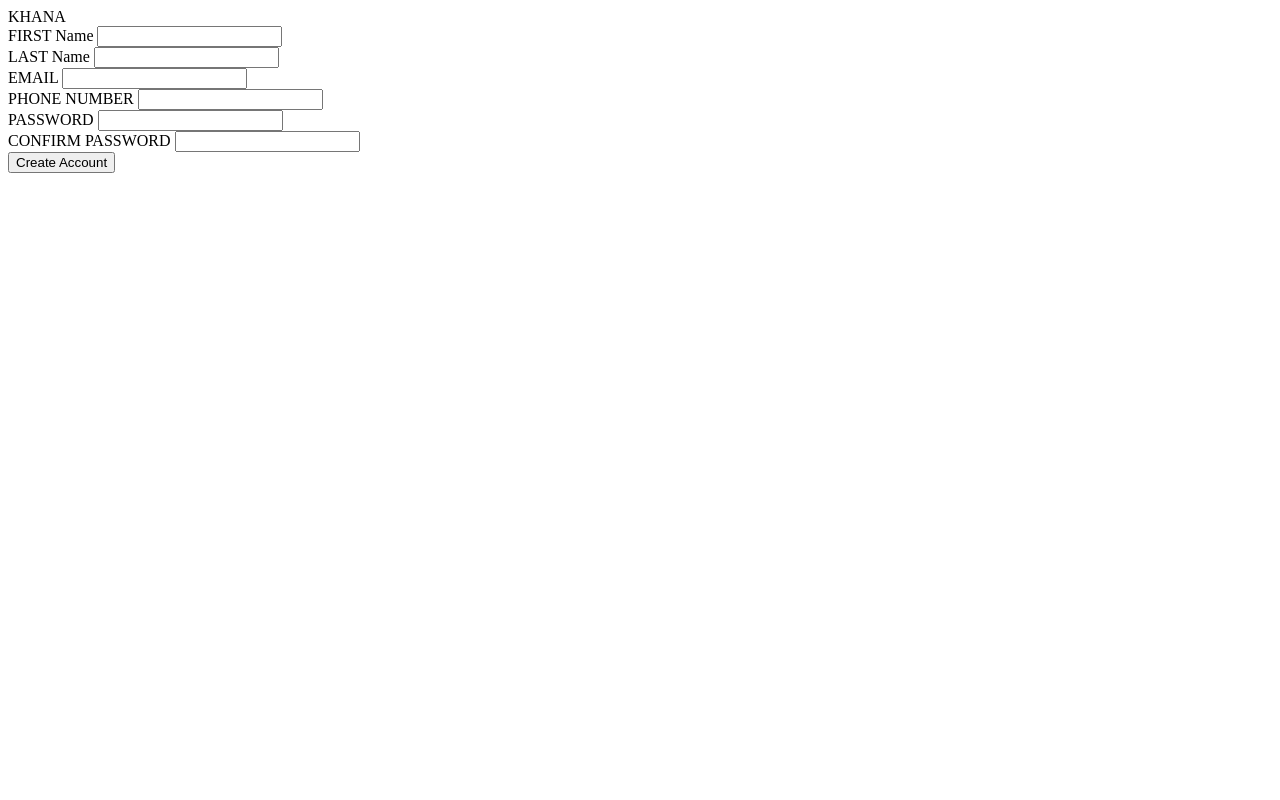
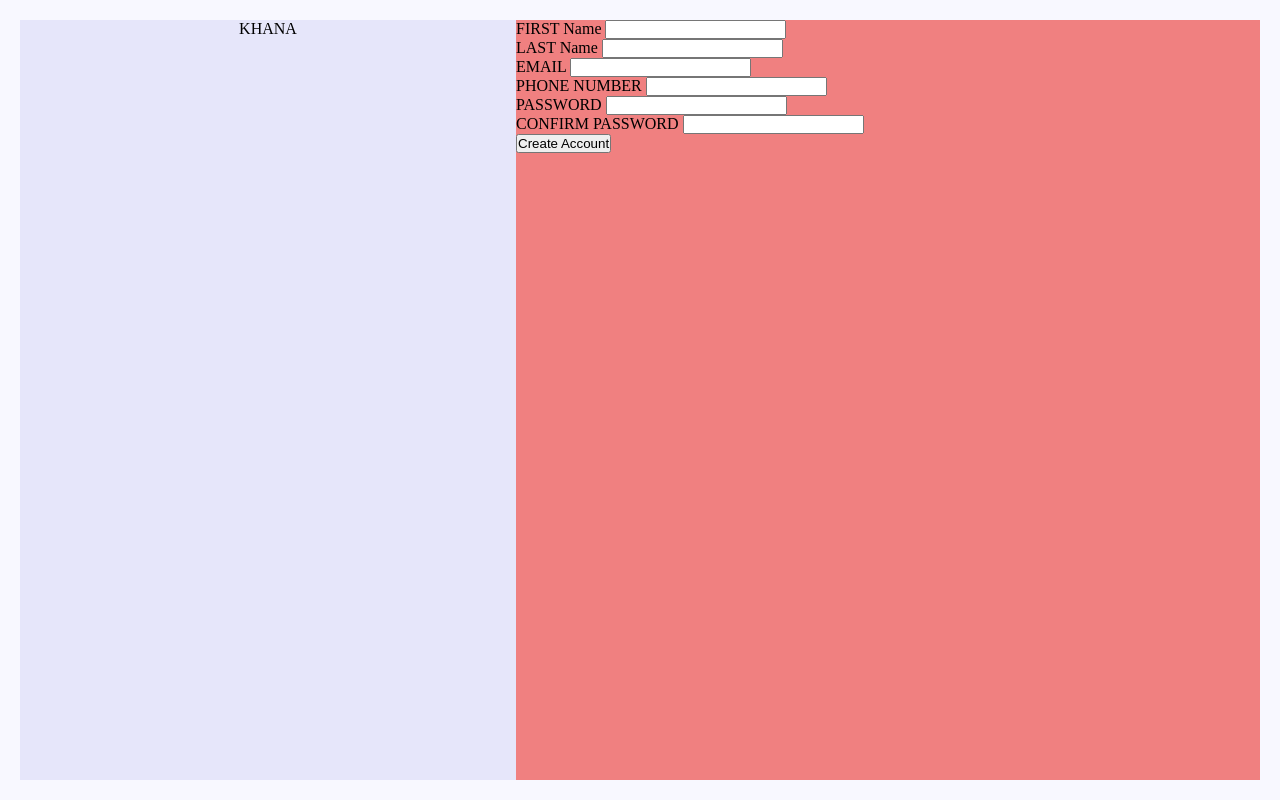
Before and after one commit to NishanBhattarai327/Sign-Up-Form, a plain HTML site: page index.html in a window 1280 px wide. Drawn offline with Linux system fonts and the light colour scheme.

Commit message:
Add style to the html skeleton

```diff
--- /dev/null
+++ b/css/style.css
@@ -0,0 +1,21 @@
+* {
+	margin: 0;
+	padding: 0;
+	box-sizing: border-box;
+}
+.container {
+	display: grid;
+	grid-template-columns: 1fr 1.5fr;
+	background: ghostwhite;
+	padding: 20px;
+	width: 100vw;
+	height: 100vh;
+}
+
+.left-side {
+	background: lavender;
+	text-align: center;
+}
+.right-side {
+	background: lightcoral;
+}
--- a/index.html
+++ b/index.html
@@ -4,14 +4,16 @@
 	<meta charset="UTF-8">
 	<meta name="viewport" content="width=device-width, initial-scale=1.0">
 	<title>Sign-Up Form</title>
+	<link rel="stylesheet" type="text/css" href="css/style.css">
 </head>
 <body>
-	<div class="background">
+	<div class="container">
+		<div class="left-side">
 			<div class="text">
 				KHANA
 			</div>
 		</div>
-	<div class="form">
+		<div class="right-side form-section">
 			<form action="">
 				<div>
 					<label for="firstName">FIRST Name</label>
@@ -41,9 +43,10 @@
 					<input type="password" id="confirmPassword" name="confirmPassword">
 				</div>
 				<div>
-				<input type="submit" value="Create Account">
+					<button type="submit">Create Account</button>
 				</div>
 			</form>
 		</div>
+	</div>
 </body>
 </html>
```
Lines whose indentation alone changed are shown as unchanged.
